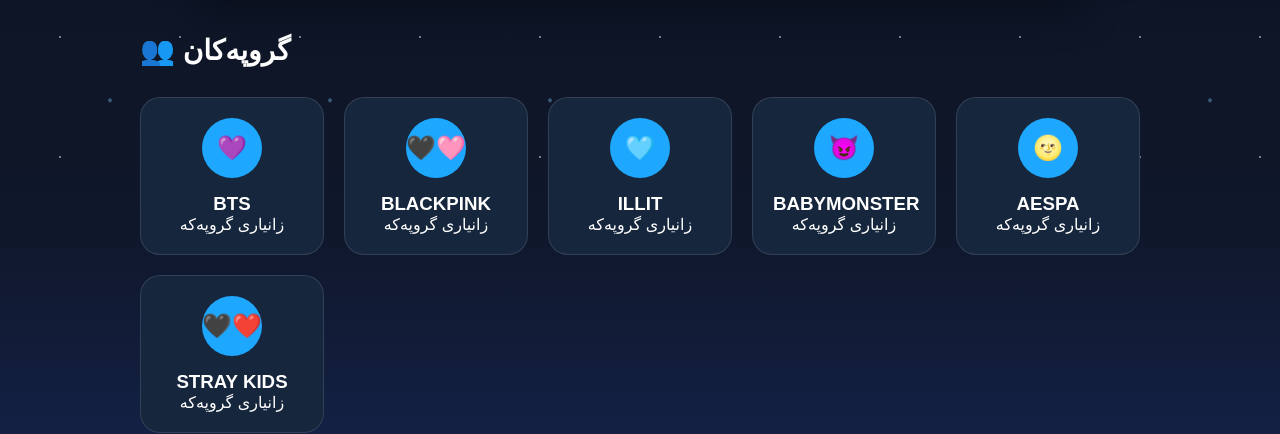
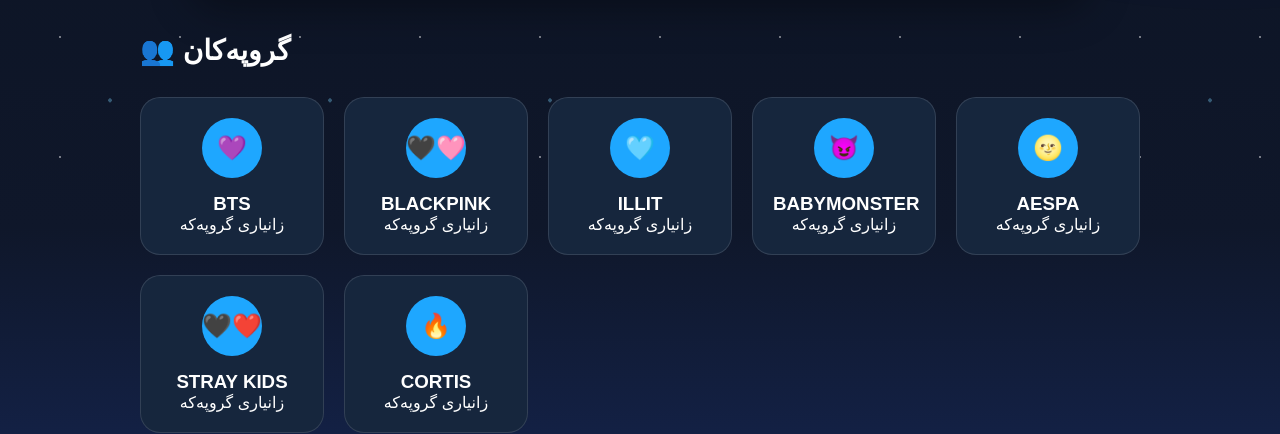
Before and after one commit to kangseojin93/Golden-boudoir, a plain HTML site: page groups.html in a window 1280 px wide. Shown: the part 533-967 px from the top of the page. Drawn offline with Linux system fonts and the light colour scheme.

Commit message:
Add files via upload

```diff
--- a/groups.html
+++ b/groups.html
@@ -129,6 +129,18 @@
 
 </a>
 
+<!-- cortis -->
+
+<a href="cortis.html" class="lessonCard">
+
+<div class="lessonCircle">🔥</div>
+
+<h3>CORTIS</h3>
+
+<p>زانیاری گروپەکە</p>
+
+</a>
+
 </div>
 
 </section>
```
